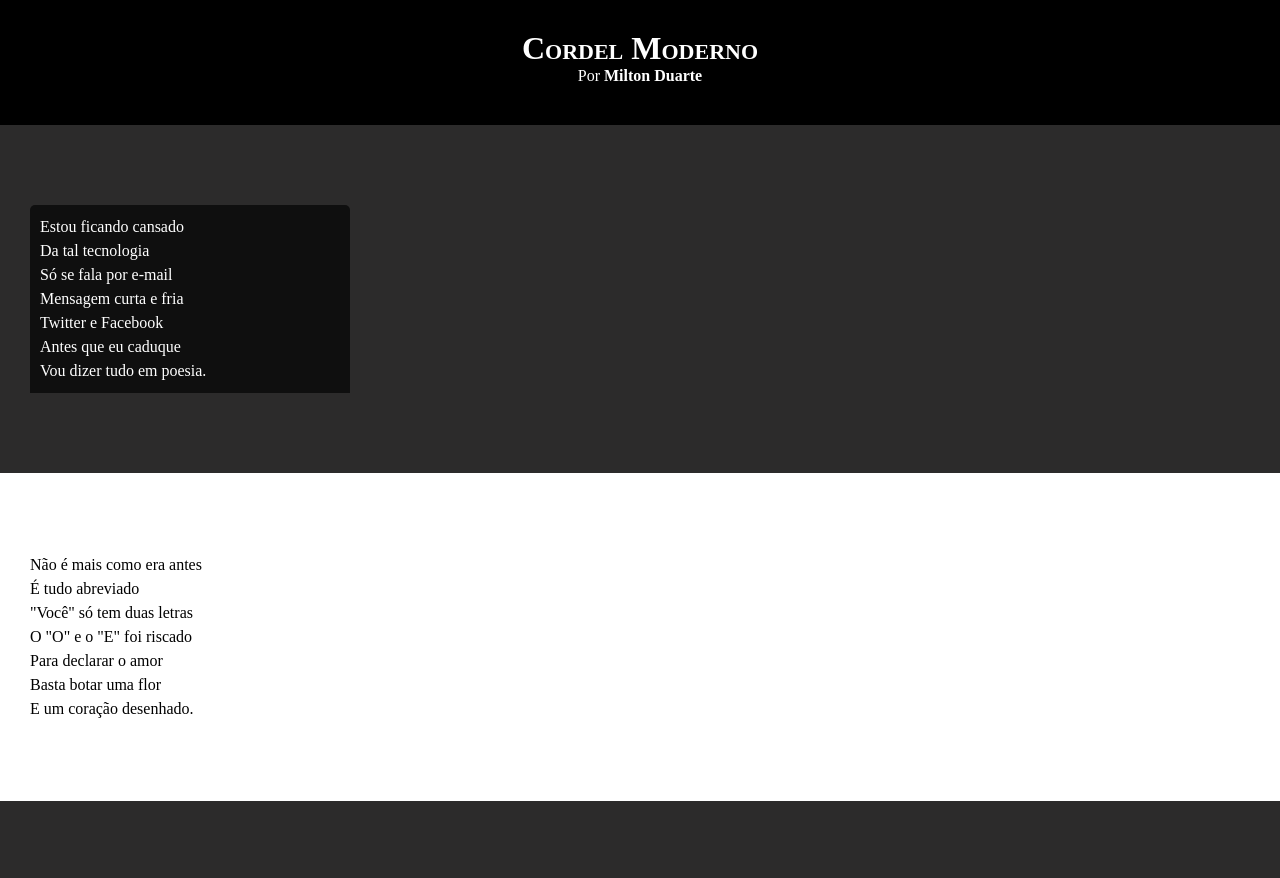
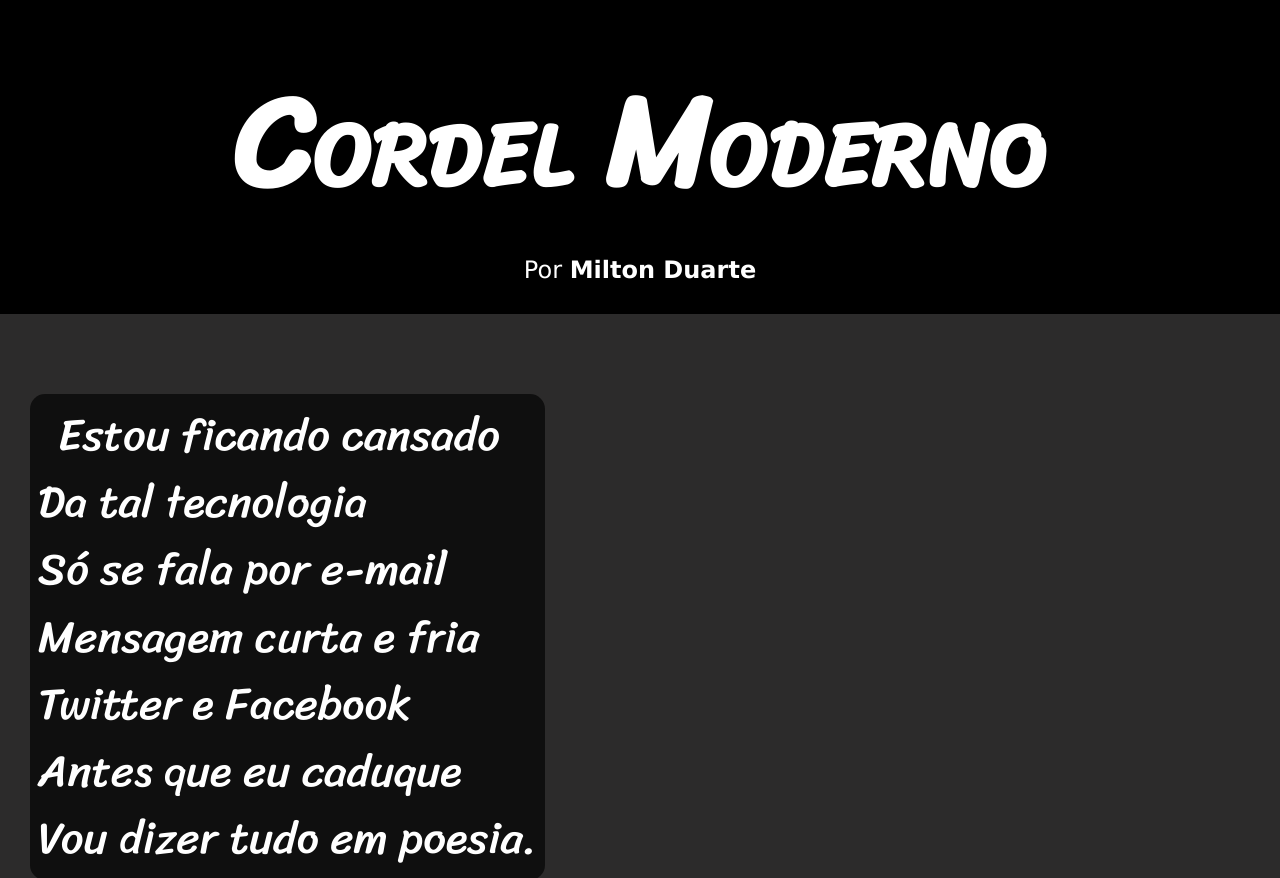
Before and after one commit to leotimbauba/cursovideo, a plain HTML site: page Modulo 3/projeto2/index.html in a window 1280 px wide. Shown: the top 878 px of the page. Drawn offline with Linux system fonts and the light colour scheme.

Commit message:
atualizados

```diff
--- a/Modulo 3/projeto2/css/style.css
+++ b/Modulo 3/projeto2/css/style.css
@@ -1,4 +1,13 @@
 @charset "UTF-8";
+
+@import url('https://fonts.googleapis.com/css2?family=Passion+One&family=Sriracha&display=swap');
+
+:root{
+    --fonte1: Verdana, Geneva, Tahoma, sans-serif;
+    --fonte2: 'Passion One', cursive;
+    --fonte3: 'Sriracha', cursive;
+}
+
 
 /*Uma OBS: importante (100vh) = altura (100vw) = largura*/
 *{
@@ -8,6 +17,7 @@
 html, body{
     min-height: 100vh;
     background-color: rgb(138, 140, 141);
+    font-family: var(--fonte1);
 }
 header{
     background-color: black;
@@ -19,9 +29,12 @@ header h1{
     /*Duas Forma de letras maiuscula com (UPPERCASE) ou (MALL_CAPS)*/
     /*text-transform: uppercase;*/
     font-variant: small-caps;
+    font-family: var(--fonte3);
+    font-size: 10vw;
 }
 header > p{
-    padding-bottom: 40px;
+    padding-bottom: 30px;
+    font-size: 1.5em;
 }
 header a, footer p{
     color: white;
@@ -37,6 +50,8 @@ section{
    padding-top: 10vh;
    padding-bottom: 10vh;
    line-height: 1.5em;
+   font-family: var(--fonte3);
+   font-size: 3.5vw;
 }
 
 section.normal{
@@ -44,15 +59,27 @@ section.normal{
     color: white;
 }
 section.imagem{
-    background-color: white;
+    padding: 20px;
+    background-color: #fff;
     color: black;
+    text-align: right;
+}
+section.imagem > p{
+    display: inline-block;
+    background-color: #7e7a7a;
+    border-radius: 15px;
+    padding: 10px;
+    text-align: left;
+    text-indent: 20px;
+    color: white;
 }
 
 section.normal > p{
-    padding: 10px;
-    width: 300px;
+    display: inline-block;
+    padding: 8px;
     background-color: rgba(0, 0, 0, 0.658);
-    border-radius: 5px 5px 0px 0px;
+    border-radius: 15px;
+    text-indent: 20px;
 }
 
 footer{
--- a/Modulo 3/projeto2/index.html
+++ b/Modulo 3/projeto2/index.html
@@ -47,9 +47,7 @@
             Agora é .com <br>
             Se o saite é muito bom <br>
             Ele vale um alto preço. <br>
-        </p>
 
-        <p>
             Pra piorar a liguagem <br>
             O emoticom é um risco <br>
             Tem símbolo para tudo <br>
@@ -82,8 +80,6 @@
             Abriu outro aplicativo <br>
             O mundo ficou cativo <br>
             Da tecnologia do agora. <br>
-        </p>
-        <p>
             Felizmente, pra orar <br>
             Não precisa de internet <br>
             Deus escuta todo mundo <br>
```
